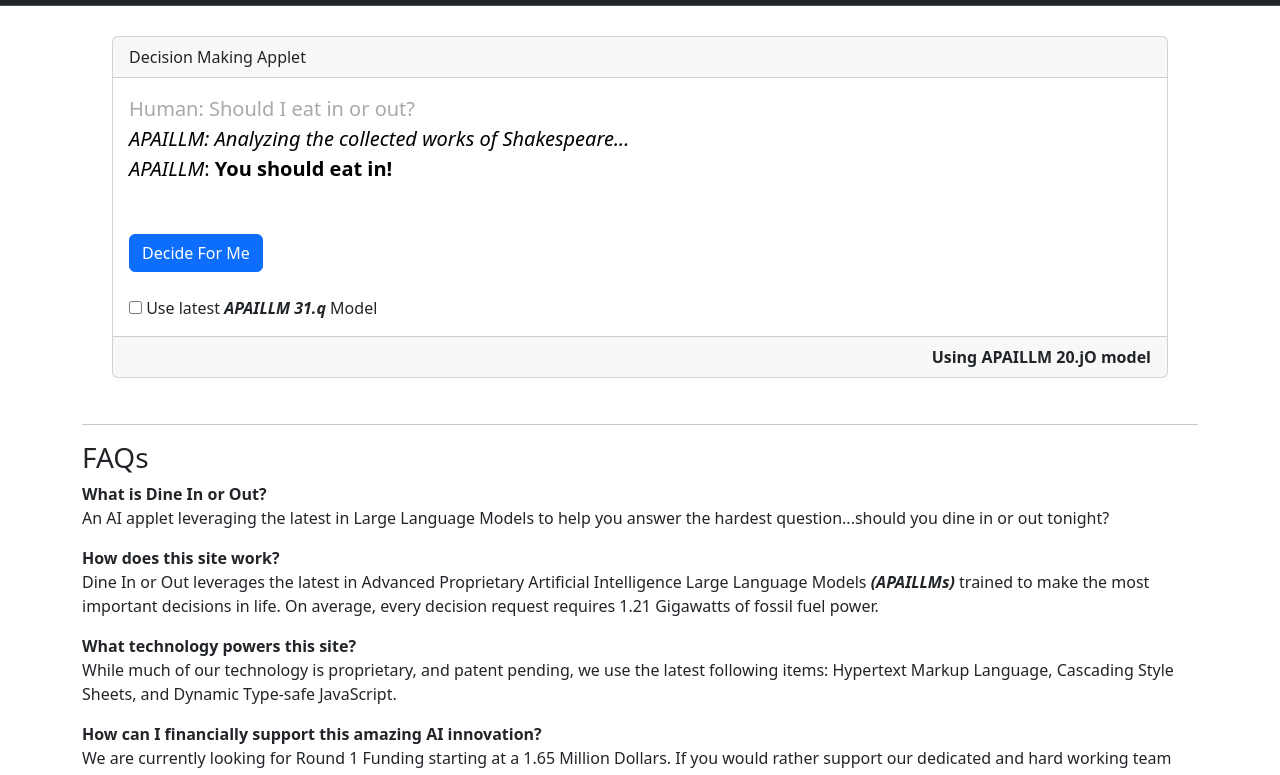
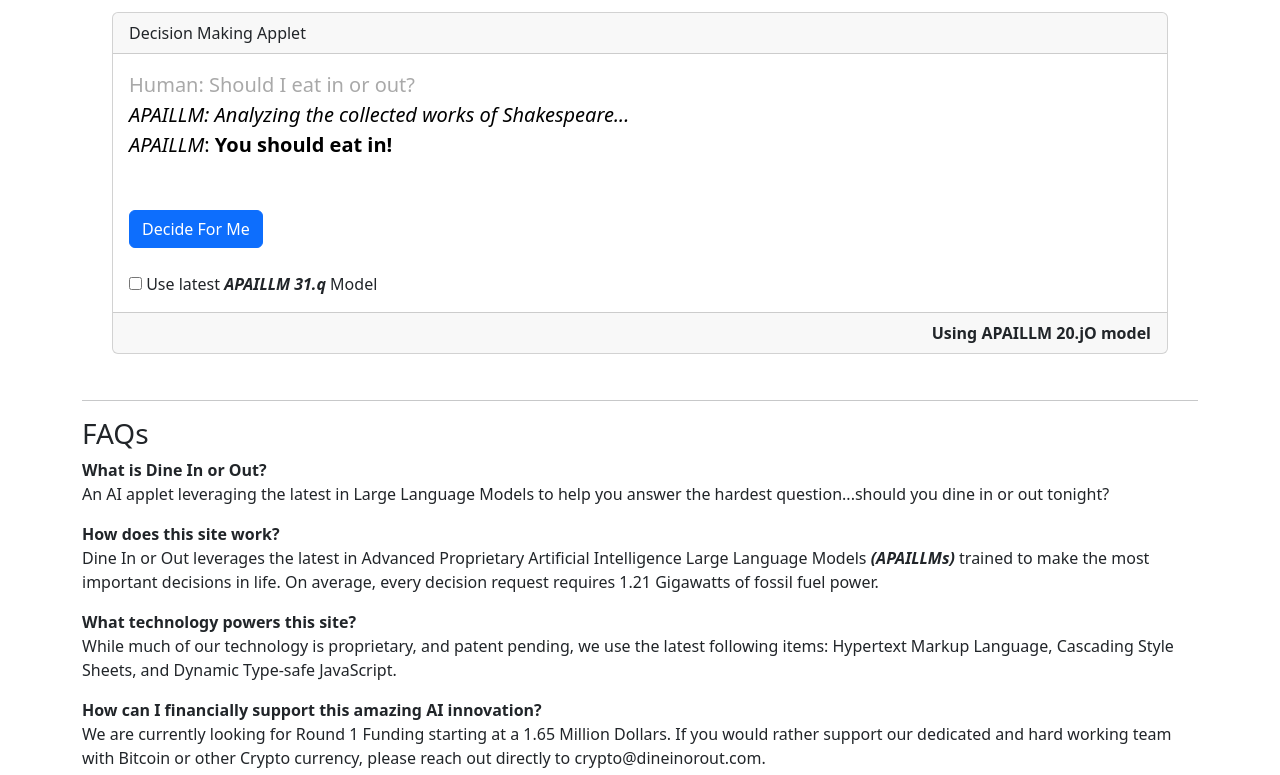
Before and after one commit to nsmugcode/dineinorout.com, a plain HTML site: page index.html in a window 1280 px wide. Shown: the part 88-863 px from the top of the page. Drawn offline with Linux system fonts and the light colour scheme.

Commit message:
Fix layout bug

```diff
--- a/index.html
+++ b/index.html
@@ -4,7 +4,7 @@
 		<meta charset="utf-8">
 		<meta name="viewport" content="width=device-width, initial-scale=1">
 		<link rel="stylesheet" href="bootstrap.min.css">
-		<link rel="stylesheet" href="index.css"
+		<link rel="stylesheet" href="index.css">
 		<title>Dine In or Out</title>
 	</head>
 	<body>
```
